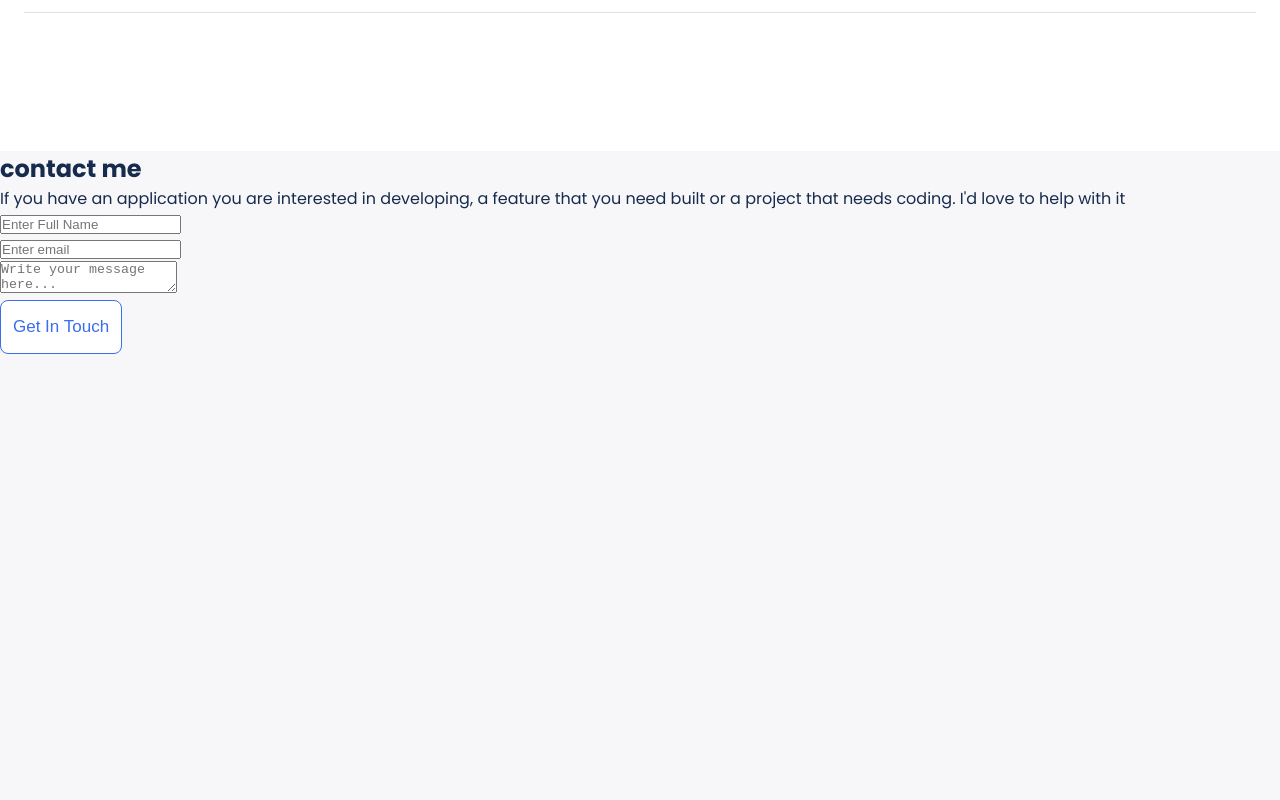
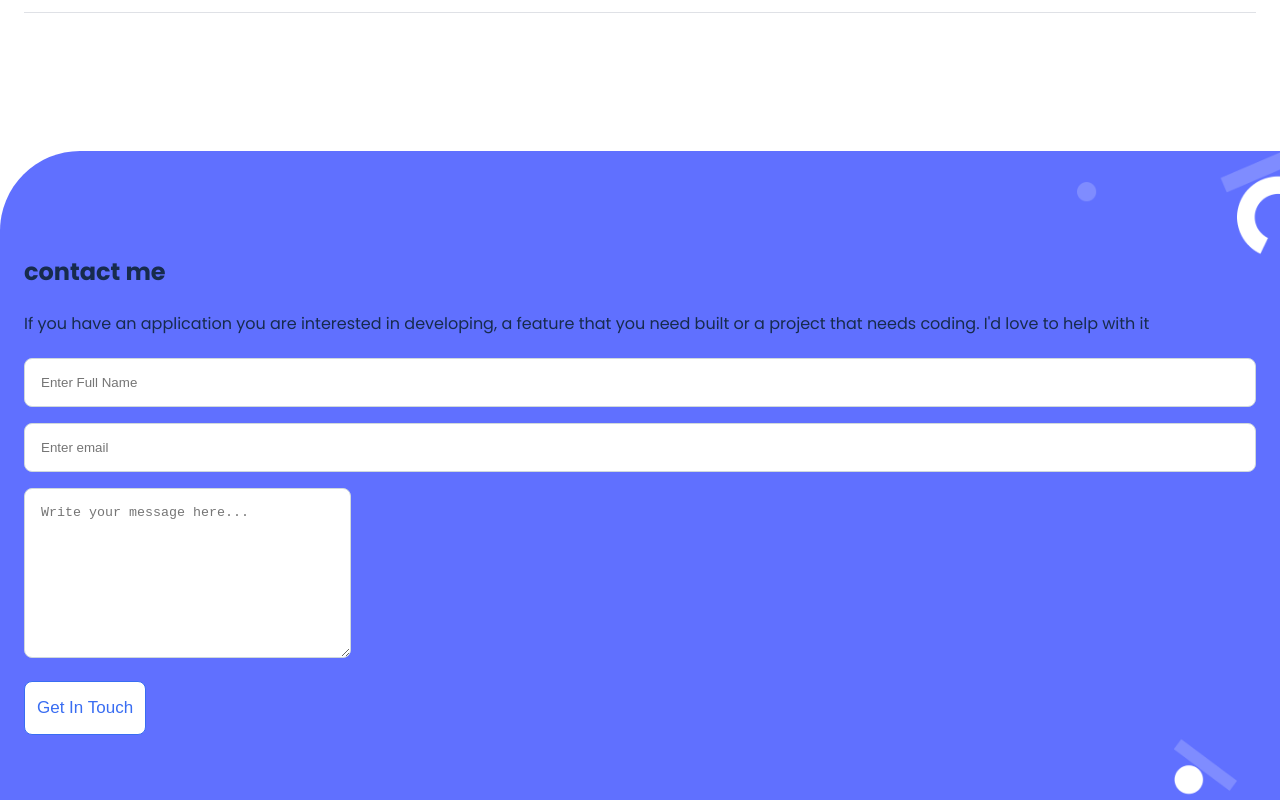
Before and after one commit to Allenkeys/portfolio, a website: page index.html in a window 1280 px wide. Shown: the part 5112-5912 px from the top of the page. Before the commit the page ends 5486 px from the top, so only its background shows below. Drawn offline with Linux system fonts and the light colour scheme.

Commit message:
Style contact form

```diff
--- a/index.css
+++ b/index.css
@@ -231,3 +231,41 @@ ul.languages {
   display: flex;
   justify-content: space-between;
 }
+
+footer {
+  background-color: white;
+}
+
+form {
+  padding: 103px 24px 45px 24px;
+  display: flex;
+  flex-direction: column;
+  gap: 22px;
+  background-color: var(--secondary-color);
+  border-top-left-radius: 5rem;
+  background: var(--secondary-color) url(./images/contact-form-mobile.png) right / contain no-repeat;
+}
+
+.field-list {
+  display: flex;
+  flex-direction: column;
+  gap: 16px;
+}
+
+.field-list li {
+  list-style: none;
+}
+
+
+.form-item {
+  width: 100%;
+  padding: 16px;
+  border: 1px solid #CFD8DC;
+  border-radius: 8px;
+}
+
+.form-item.item-text {
+  min-height: 170px;
+  min-width: 327px;
+  max-width: 327px;
+}
```
Also changed, not shown: images/contact-form-mobile.png (added).
